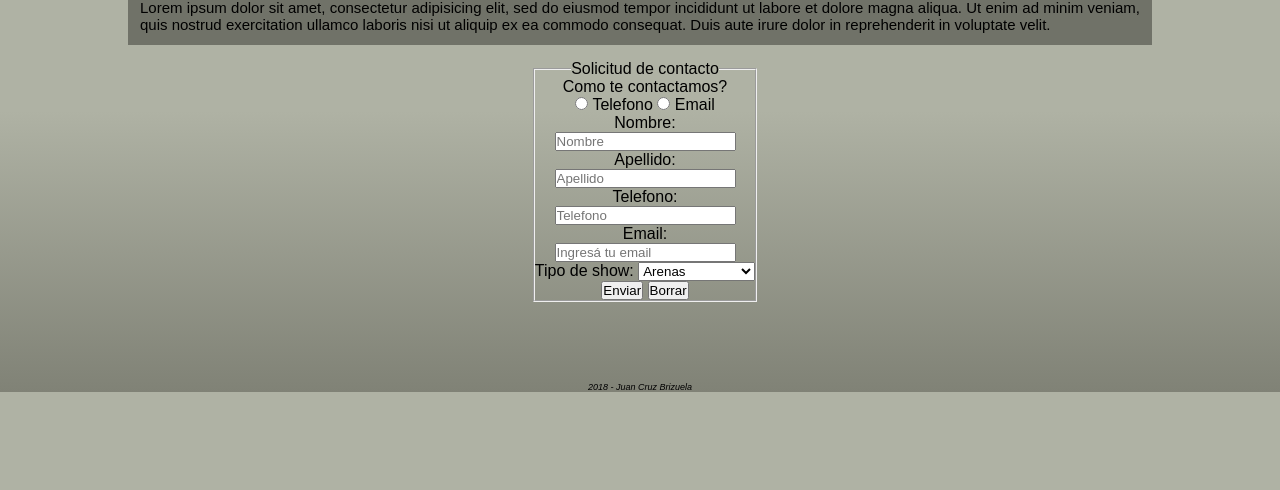
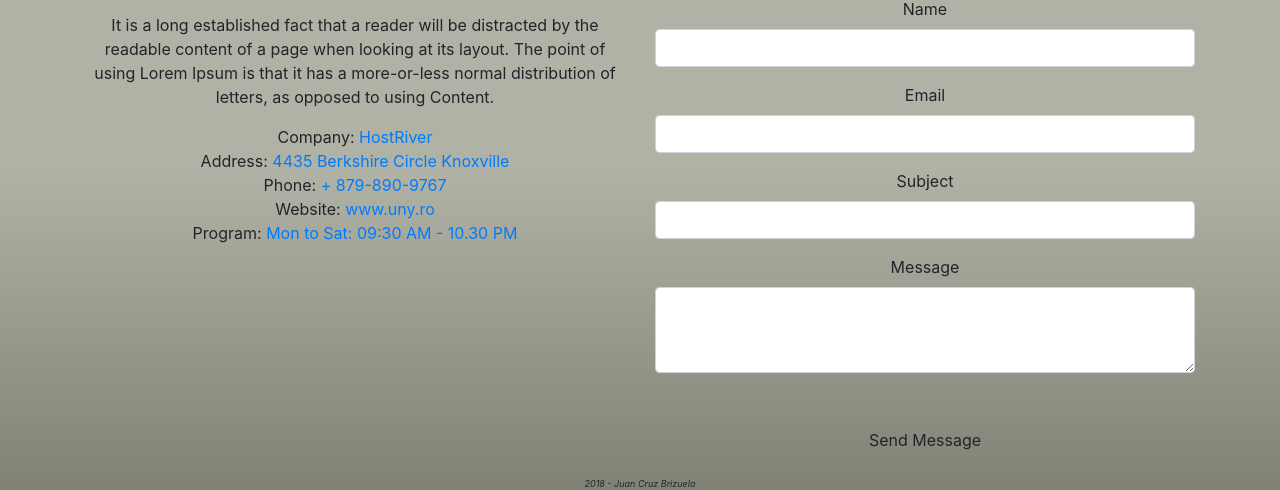
Before and after one commit to jcbrizu/Proyecto-NIN, a plain HTML site: page contacto.html in a window 1280 px wide. Shown: the part 310-800 px from the top of the page. Drawn offline with nearby package versions, Linux system fonts and the light colour scheme.

Commit message:
Adding bootstrap for some reason

```diff
--- a/Estilo/style.css
+++ b/Estilo/style.css
@@ -40,7 +40,7 @@ iframe {
 
 .barra {
 	background: black;
-	padding: 10px;
+	padding: 1px;
 	text-align: center;
 	position: sticky;
 	top: 0;
@@ -109,6 +109,7 @@ filter: progid:DXImageTransform.Microsoft.gradient( startColorstr='#afb2a4', end
 	display: inline-block;
 	width: 80%;
 	background-color: rgb(112, 114, 104);
+  font-family: karla;
 }
 
 .video .playlist {
@@ -144,13 +145,14 @@ h1,h2,h3 {
 }
 
 .formu {
-	display: flex;
+	display: inline-block;
 	flex-wrap: wrap;
 	max-width: 250px;
 	margin-left: 10px;
 	margin-top: 10px;
 	margin-bottom: 70px;
 	justify-content: center;
+	background-color: red;
 
 }
 
@@ -168,17 +170,18 @@ table {
 
 .fotosbanda {
 	display: inline-block;
-	background-color: rgb(112, 114, 104);
+	background-color: #732929;
 	width: 80%;
   margin: 5px;
-	padding: 50px 0px;
+	padding: 30px 0px;
 
 }
 
 .fotosbanda img {
 
 display: inline-block;
-width: 45%
+width: 45%;
+margin: 10px;
 
 }
 
@@ -207,6 +210,7 @@ width: 45%
 	width: 45%;
 	margin: 10px;
 
+
 }
 
 .cajaar p {
@@ -222,9 +226,12 @@ width: 45%
 }
 
 .media {
+	display: inline-block;
+	align-content: center;
 	margin: 30px;
 	padding: 10px;
 	text-align: center;
+	background-color: red;
 
 }
 
--- a/contacto.html
+++ b/contacto.html
@@ -4,6 +4,9 @@
 	<meta charset="utf-8">
 	<title>Nine Inch Nails</title>
 	<link rel="stylesheet" type="text/css" href="estilo/style.css">
+	<link rel="stylesheet" type="text/css" href="estilo/style.css">
+	<link href="https://fonts.googleapis.com/css?family=Karla" rel="stylesheet">
+		<link rel="stylesheet" href="https://stackpath.bootstrapcdn.com/bootstrap/4.2.1/css/bootstrap.min.css" integrity="sha384-GJzZqFGwb1QTTN6wy59ffF1BuGJpLSa9DkKMp0DgiMDm4iYMj70gZWKYbI706tWS" crossorigin="anonymous">
 </head>
 <body>
 	<header class="header">
@@ -20,65 +23,79 @@
 	<section class="contacto">
 
 		<h1 class="titulo">WANT TO BE REACHED?</h1>
-		<p class="parrafo">Lorem ipsum dolor sit amet, consectetur adipisicing elit, sed do eiusmod
-		tempor incididunt ut labore et dolore magna aliqua. Ut enim ad minim veniam,
-		quis nostrud exercitation ullamco laboris nisi ut aliquip ex ea commodo
-		consequat. Duis aute irure dolor in reprehenderit in voluptate velit.</p>
+		<!-- Contact Us Section -->
+		    <section class="Material-contact-section section-padding section-dark">
+		      <div class="container">
+		          <div class="row">
+		              <!-- Section Titile -->
+		              <div class="col-md-12 wow animated fadeInLeft" data-wow-delay=".2s">
 
-<div class="wraper-formu">
+		              </div>
+		          </div>
+		          <div class="row">
+		              <!-- Section Titile -->
+		              <div class="col-md-6 mt-3 contact-widget-section2 wow animated fadeInLeft" data-wow-delay=".2s">
+		                <p>It is a long established fact that a reader will be distracted by the readable content of a page when looking at its layout. The point of using Lorem Ipsum is that it has a more-or-less normal distribution of letters, as opposed to using Content.</p>
 
-	<form class="formu">
-	<fieldset>
-		<legend>Solicitud de contacto</legend>
-		<label>Como te contactamos?</label>
-		<div>
-		<input type="radio" name="tipo de contacto" value="Telefono"> Telefono
-		<input type="radio" name="tipo de contacto" value="Email"> Email
-	</div>
-	<div>
-		<label>Nombre:</label>
-	</div>
-	<div>
-		<input type="text" name="Nombre" placeholder="Nombre">
-	</div>
-	<div>
-		<label>Apellido:</label>
-	</div>
-	<div>
-		<input type="text" name="Apellido" placeholder="Apellido">
-	</div>
-	<div>
-		<label>Telefono:</label>
-	</div>
-	<div>
-		<input type="text" name="Telefono" placeholder="Telefono">
-	</div>
-	<div>
-		<label>Email:</label>
-	</div>
-	<div>
-		<input type="email" name="email" placeholder="Ingresá tu email">
-	</div>
-	<div>
-		<label>Tipo de show:</label>
+		                <div class="find-widget">
+		                 Company:  <a href="https://hostriver.ro">HostRiver</a>
+		                </div>
+		                <div class="find-widget">
+		                 Address: <a href="#">4435 Berkshire Circle Knoxville</a>
+		                </div>
+		                <div class="find-widget">
+		                  Phone:  <a href="#">+ 879-890-9767</a>
+		                </div>
 
-		<select name="Motivo">
-		<option>Arenas</option>
-		<option>Festivales</option>
-		<option>Teatros</option>
-		<option>Shows privados</option>
-		<option>Otros</option>
-		</select>
-	</div>
-	<div>
-		<button type="submit"> Enviar</button> <button type="reset"> Borrar</button>
-	</div>
-
-
-
-	</fieldset>
-	</form>
-	</div>
+		                <div class="find-widget">
+		                  Website:  <a href="https://uny.ro">www.uny.ro</a>
+		                </div>
+		                <div class="find-widget">
+		                   Program: <a href="#">Mon to Sat: 09:30 AM - 10.30 PM</a>
+		                </div>
+		              </div>
+		              <!-- contact form -->
+		              <div class="col-md-6 wow animated fadeInRight" data-wow-delay=".2s">
+		                  <form class="shake" role="form" method="post" id="contactForm" name="contact-form" data-toggle="validator">
+		                      <!-- Name -->
+		                      <div class="form-group label-floating">
+		                        <label class="control-label" for="name">Name</label>
+		                        <input class="form-control" id="name" type="text" name="name" required data-error="Please enter your name">
+		                        <div class="help-block with-errors"></div>
+		                      </div>
+		                      <!-- email -->
+		                      <div class="form-group label-floating">
+		                        <label class="control-label" for="email">Email</label>
+		                        <input class="form-control" id="email" type="email" name="email" required data-error="Please enter your Email">
+		                        <div class="help-block with-errors"></div>
+		                      </div>
+		                      <!-- Subject -->
+		                      <div class="form-group label-floating">
+		                        <label class="control-label">Subject</label>
+		                        <input class="form-control" id="msg_subject" type="text" name="subject" required data-error="Please enter your message subject">
+		                        <div class="help-block with-errors"></div>
+		                      </div>
+		                      <!-- Message -->
+		                      <div class="form-group label-floating">
+		                          <label for="message" class="control-label">Message</label>
+		                          <textarea class="form-control" rows="3" id="message" name="message" required data-error="Write your message"></textarea>
+		                          <div class="help-block with-errors"></div>
+		                      </div>
+		                      <!-- Form Submit -->
+		                      <div class="form-submit mt-5">
+		                          <button class="btn btn-common" type="submit" id="form-submit"><i class="material-icons mdi mdi-message-outline"></i> Send Message</button>
+		                          <div id="msgSubmit" class="h3 text-center hidden"></div>
+		                          <div class="clearfix"></div>
+		                      </div>
+		                  </form>
+		              </div>
+		          </div>
+		      </div>
+		    </section>
 </section>
 	<footer class="pie"> 2018 - Juan Cruz Brizuela </footer></body>
+</body>
+<script src="https://code.jquery.com/jquery-3.3.1.slim.min.js" integrity="sha384-q8i/X+965DzO0rT7abK41JStQIAqVgRVzpbzo5smXKp4YfRvH+8abtTE1Pi6jizo" crossorigin="anonymous"></script>
+<script src="https://cdnjs.cloudflare.com/ajax/libs/popper.js/1.14.6/umd/popper.min.js" integrity="sha384-wHAiFfRlMFy6i5SRaxvfOCifBUQy1xHdJ/yoi7FRNXMRBu5WHdZYu1hA6ZOblgut" crossorigin="anonymous"></script>
+<script src="https://stackpath.bootstrapcdn.com/bootstrap/4.2.1/js/bootstrap.min.js" integrity="sha384-B0UglyR+jN6CkvvICOB2joaf5I4l3gm9GU6Hc1og6Ls7i6U/mkkaduKaBhlAXv9k" crossorigin="anonymous"></script>
 </html>
```
Also changed, not shown: index.html (+5 -0 lines), 1 other file.
